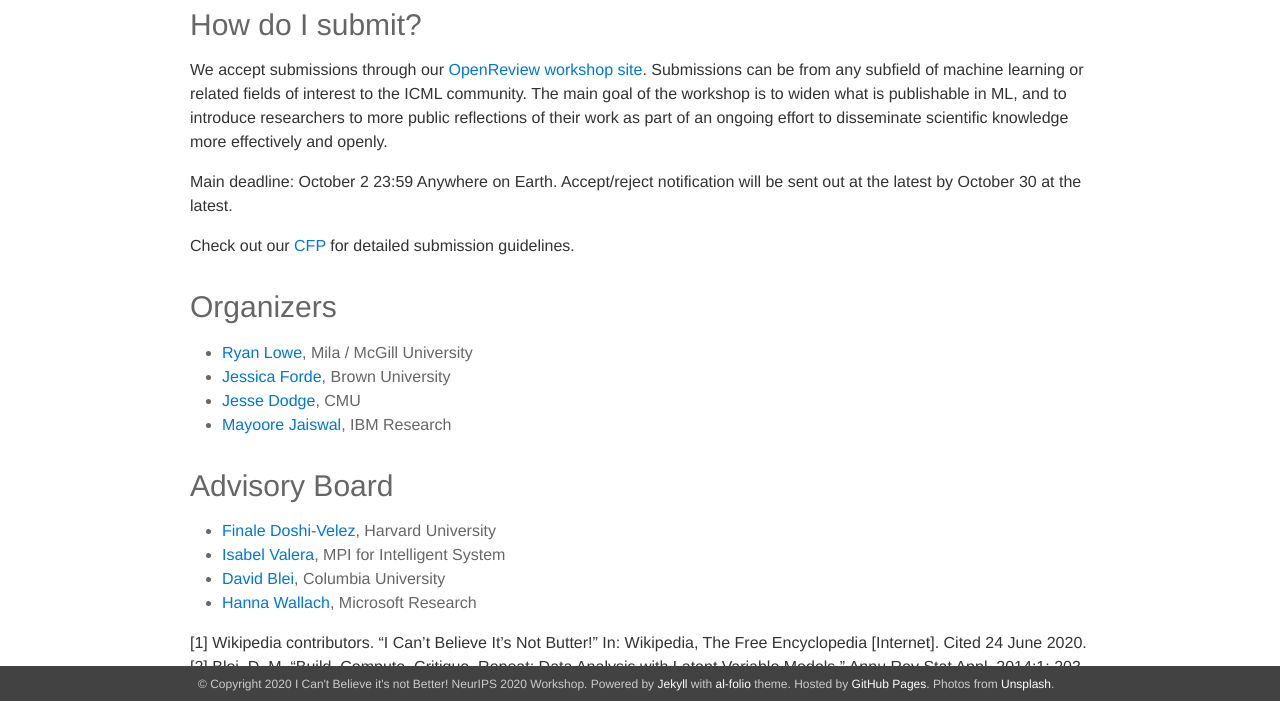
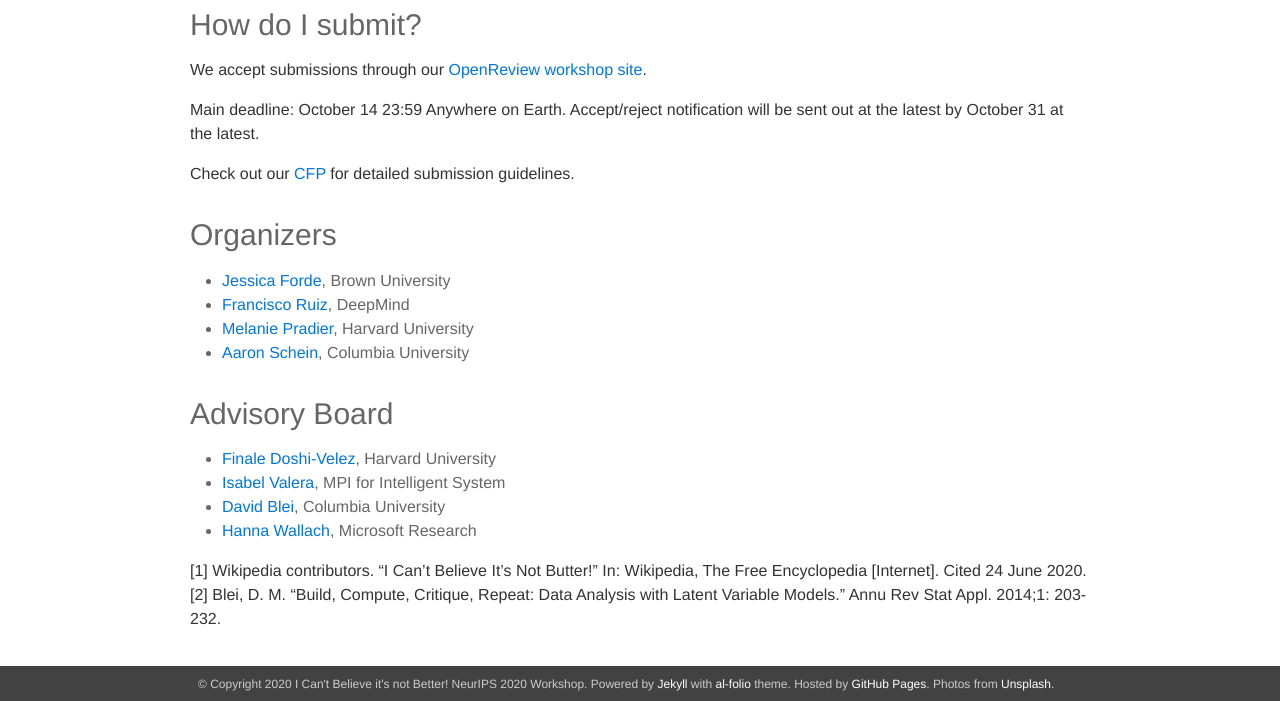
Before and after one commit to ml-retrospectives/icml2020, a Jekyll site: the page built from _pages/00_home.md, in a window 1280 px wide and 900 px high, scrolled down 1313 px, cut to the strip 199-900 px from the top of the window. Built offline with Jekyll 4.4.1, drawn with Linux system fonts in a browser that asks for light colours; nearby versions of some CDN libraries.

```diff
--- a/_pages/00_home.md
+++ b/_pages/00_home.md
@@ -45,20 +45,22 @@ In conjunction with [NeurIPS](https://neurips.cc/), the workshop will be held vi
 
 ### How do I submit?
 
-We accept submissions through our [OpenReview workshop site](https://openreview.net/group?id=ICML.cc/2020/Workshop/ML_Retrospectives). Submissions can be from any subfield of machine learning or related fields of interest to the ICML community.  The main goal of the workshop is to widen what is publishable in ML, and to introduce researchers to more public reflections of their work as part of an ongoing effort to disseminate scientific knowledge more effectively and openly.
+We accept submissions through our [OpenReview workshop site](https://openreview.net/forum?id=H71fQ1KBizG).
 
-**Main deadline: October 2 23:59 Anywhere on Earth. Accept/reject notification will be sent out at the latest by October 30 at the latest.**
+<!-- Submissions can be from any subfield of machine learning or related fields of interest to the ICML community.  The main goal of the workshop is to widen what is publishable in ML, and to introduce researchers to more public reflections of their work as part of an ongoing effort to disseminate scientific knowledge more effectively and openly. -->
+
+**Main deadline: October 14 23:59 Anywhere on Earth. Accept/reject notification will be sent out at the latest by October 31 at the latest.**
 
 <!--**Late-breaking deadline: June 21 23:59 Anywhere on Earth. Accept/reject notification will be sent out July 1st.**-->
 
-Check out our [CFP](https://i-cant-believe-its-not-better.github.io/neurips2020/cfp/) for detailed submission guidelines.
+Check out our [CFP](https://i-cant-believe-its-not-better.github.io/cfp/) for detailed submission guidelines.
 
 ### Organizers
 
-* [Ryan Lowe](https://www.cs.mcgill.ca/~rlowe1/), Mila / McGill University
 * [Jessica Forde](https://github.com/jzf2101), Brown University
-* [Jesse Dodge](http://www.cs.cmu.edu/~jessed/), CMU
-* [Mayoore Jaiswal](https://scholar.google.com/citations?user=Ek3v6HcAAAAJ&hl=en), IBM Research
+* [Francisco Ruiz](https://franrruiz.github.io/), DeepMind
+* [Melanie Pradier](https://datascience.harvard.edu/people/melanie-f-pradier), Harvard University
+* [Aaron Schein](http://www.columbia.edu/~as5530/), Columbia University
 
 ### Advisory Board
 
```
